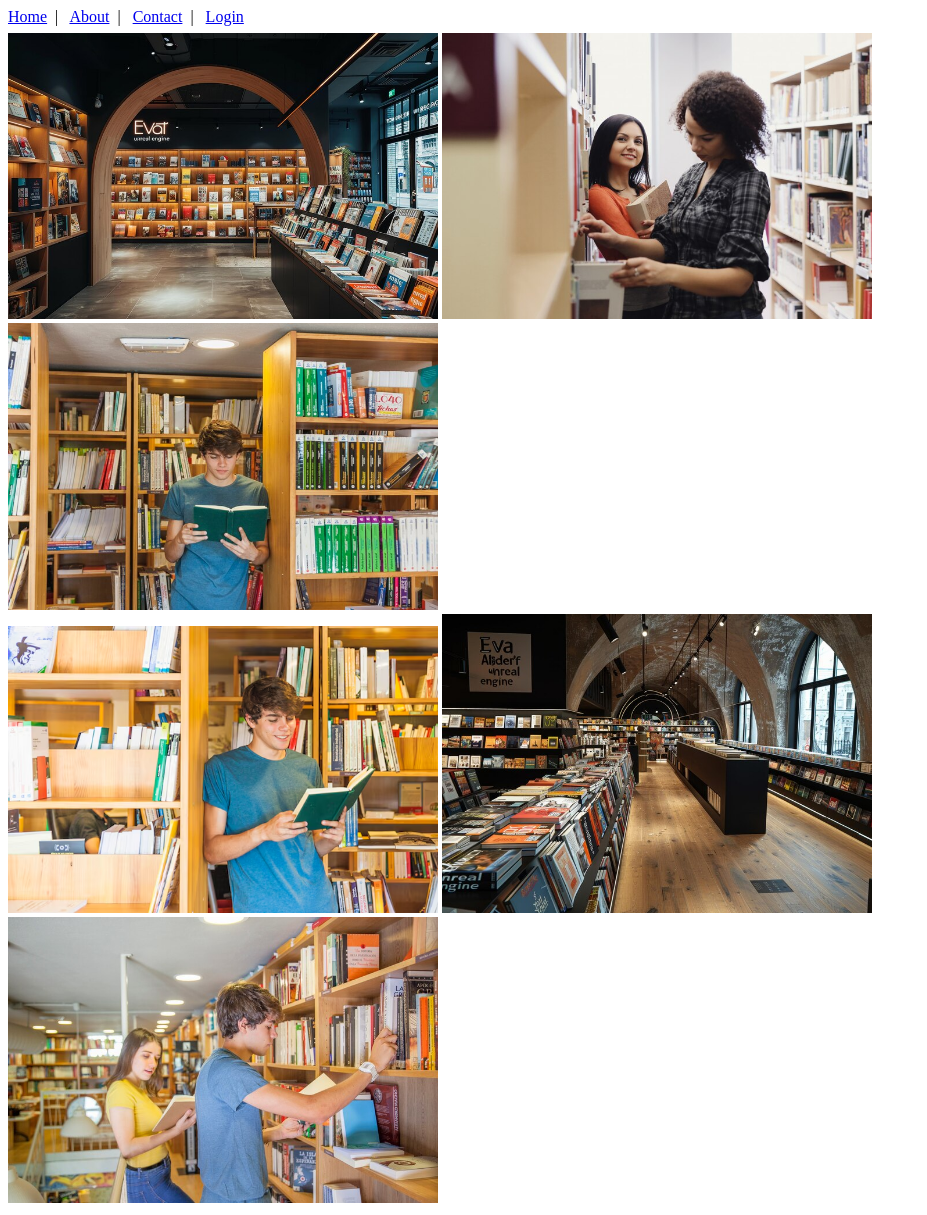
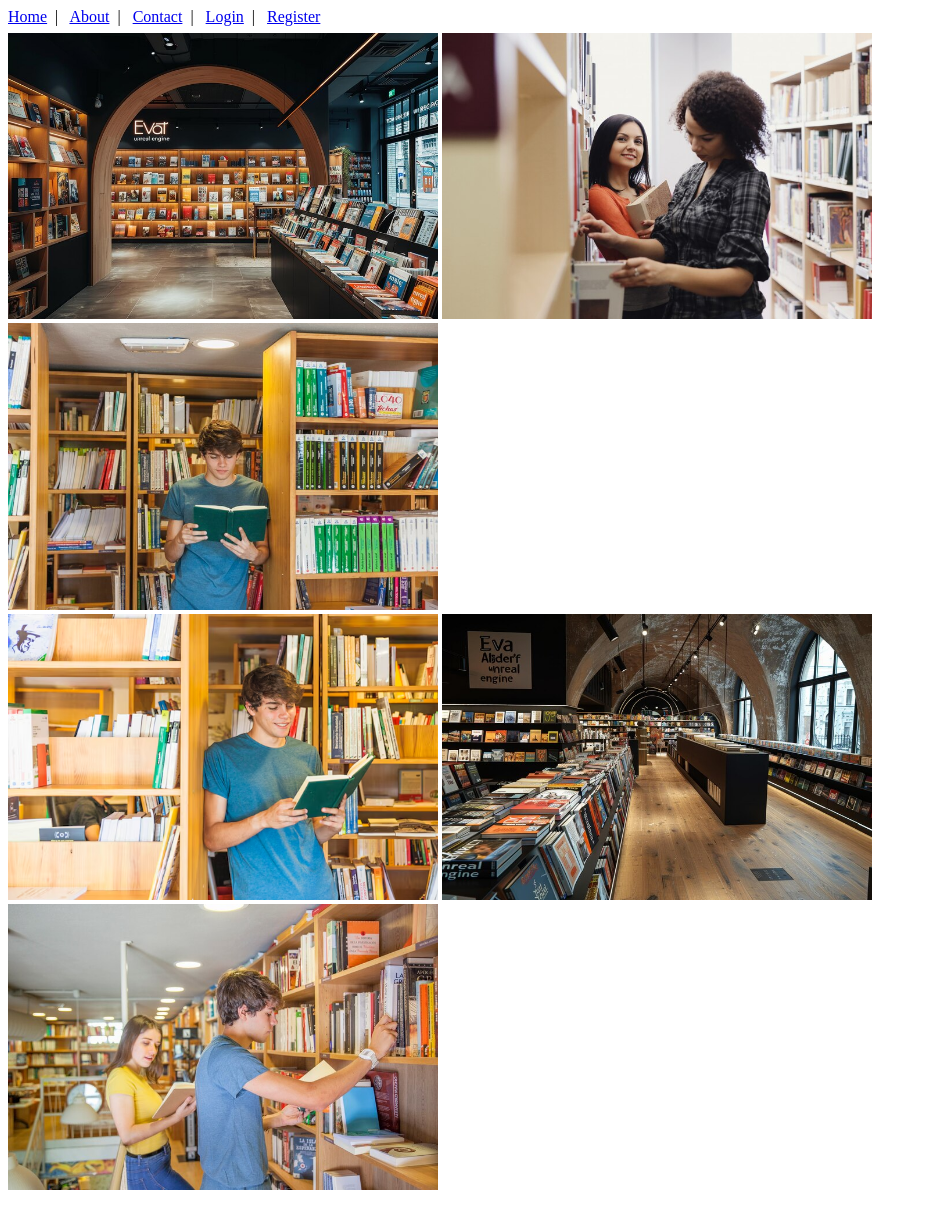
Before and after one commit to ganeshgore1811/BookStore, a plain HTML site: page pages/about.html in a window 1280 px wide. Shown: the whole page, without its empty margins (0-927 px from the left). Drawn offline with Linux system fonts and the light colour scheme.

Commit message:
added register page

```diff
--- a/pages/about.html
+++ b/pages/about.html
@@ -15,6 +15,8 @@
         <a href="contact.html">Contact</a>
         &nbsp;| &nbsp;
         <a href="login.html">Login</a>
+        &nbsp;| &nbsp;
+        <a href="register.html">Register</a>
     </nav></div>
     <div>
         <img src="../img/book1.png" alt="book1" width="430px" height="286px"/>
@@ -22,9 +24,9 @@
         <img src="../img/book3.png" alt="book3" width="430px"/>
     </div>
     <div>
-        <img src="../img/book4.png" alt="book4" width="430px"/>
-        <img src="../img/book5.png" alt="book5" width="430px"/>
-        <img src="../img/book6.png" alt="book6" width="430px"/>
+        <img src="../img/book4.png" alt="book4" width="430px" height="286px"/>
+        <img src="../img/book5.png" alt="book5" width="430px" height="286px"/>
+        <img src="../img/book6.png" alt="book6" width="430px" height="286px"/>
     </div>
 </body>
 </html>
```
Also changed, not shown: pages/contact.html (+5 -1 lines), pages/index.html (+2 -0 lines), pages/login.html (+2 -0 lines), pages/register.html (added, +22 -0 lines), img/contact.png (added).
